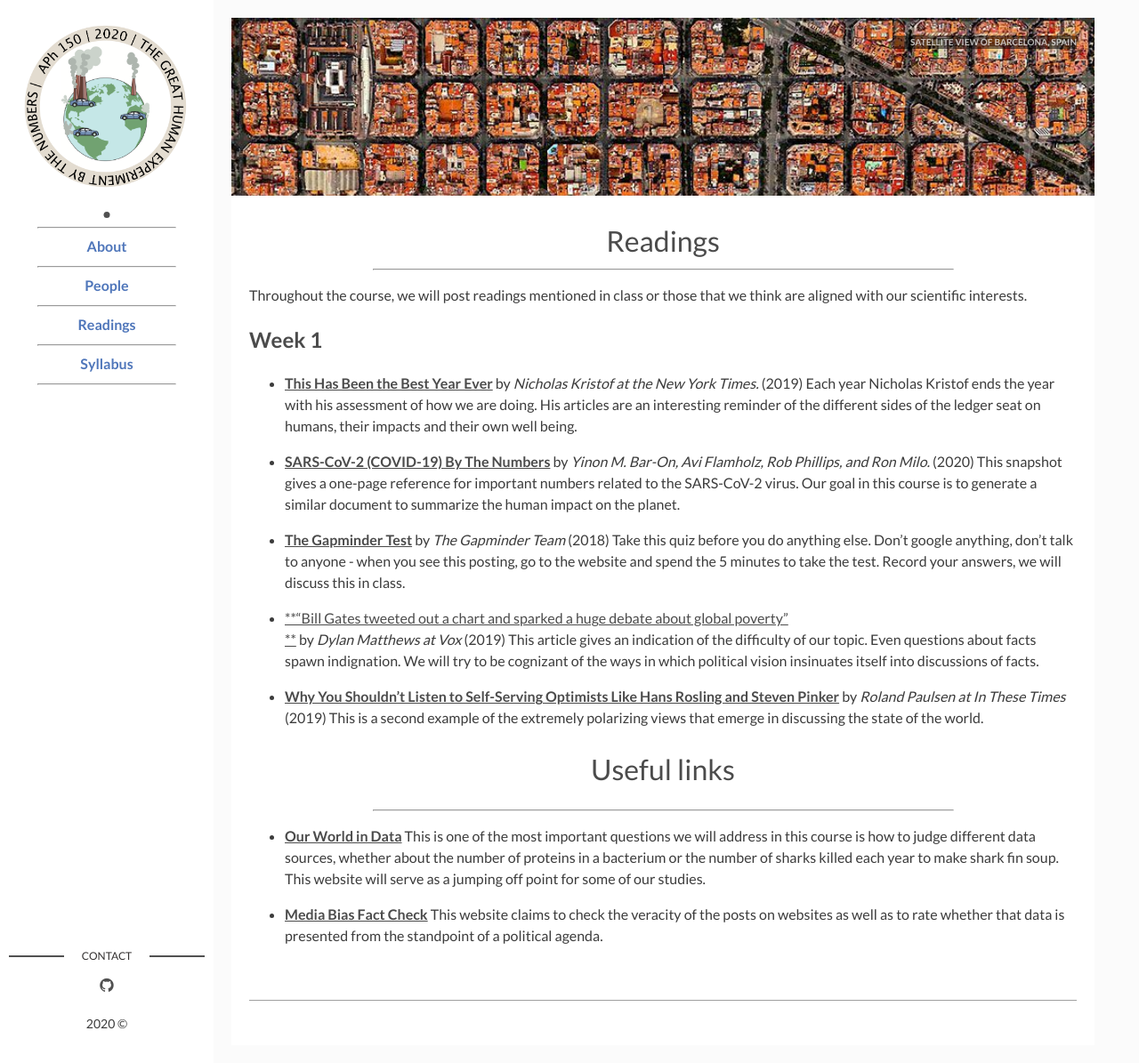
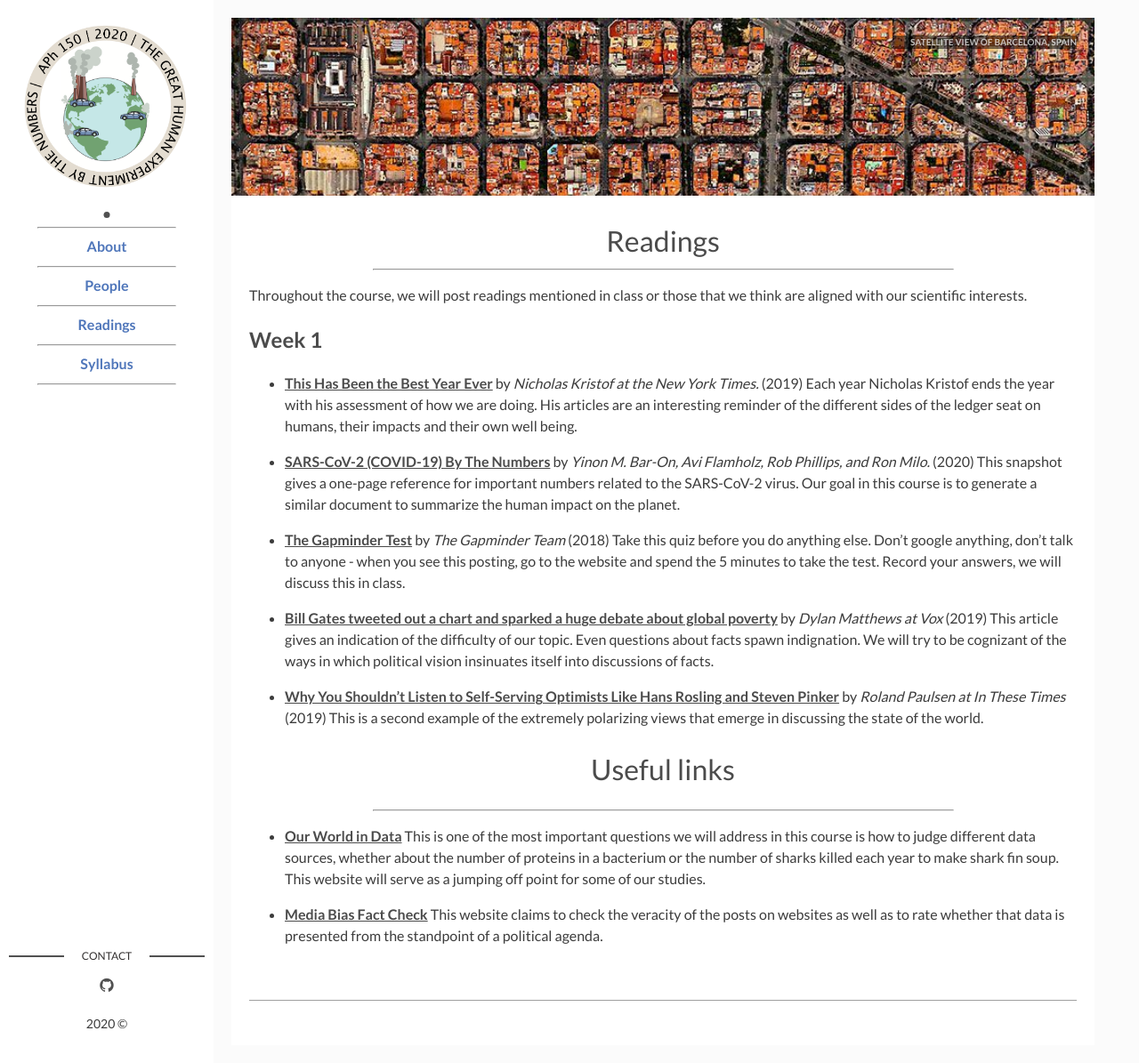
Before and after one commit to RPGroup-PBoC/aph150_human_impacts, a Jekyll site: the page built from page02_readings.md, in a window 1280 px wide and 1195 px high. Shown: the whole window at 89% size. Built offline with Jekyll 4.4.1, drawn with Linux system fonts in a browser that asks for light colours.

Commit message:
Fixed the final mistake in links

```diff
--- a/_data/readings.yaml
+++ b/_data/readings.yaml
@@ -29,9 +29,7 @@ Week 1:
        to anyone - when you see this posting, go to the website and spend the 5
        minutes to take the test. Record your answers, we will discuss this in class.
   - pub:
-    title: >
-       "Bill Gates tweeted out a chart and sparked a huge debate about global
-        poverty"
+    title: Bill Gates tweeted out a chart and sparked a huge debate about global poverty
     authors: Dylan Matthews at Vox
     year: 2019
     link_type: external
```
